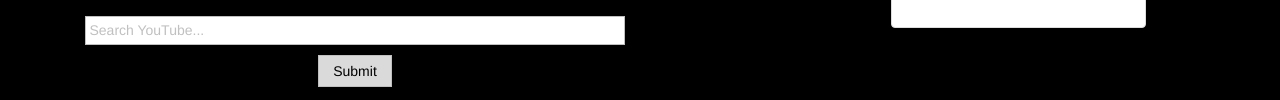
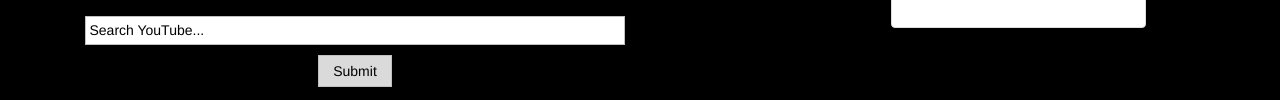
Before and after one commit to ksp499/Discover-Music, a plain HTML site: page searchVideos.html in a window 1280 px wide. Shown: the part 176-276 px from the top of the page. Drawn offline with nearby package versions, Linux system fonts and the light colour scheme; no server answers.

Commit message:
font-color fixing

```diff
--- a/assets/css/style.css
+++ b/assets/css/style.css
@@ -43,3 +43,6 @@ border: 2px solid white;
 page-header {
 text-align: center;
 }
+::-webkit-input-placeholder { /* Chrome */
+  color: black;
+}
```
